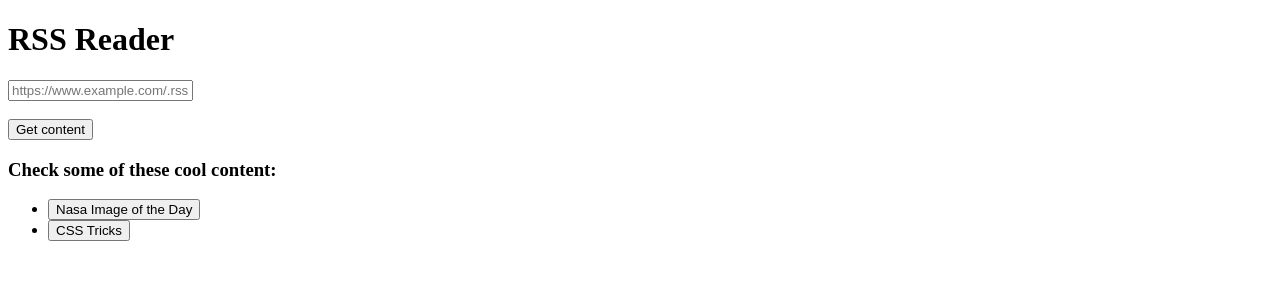
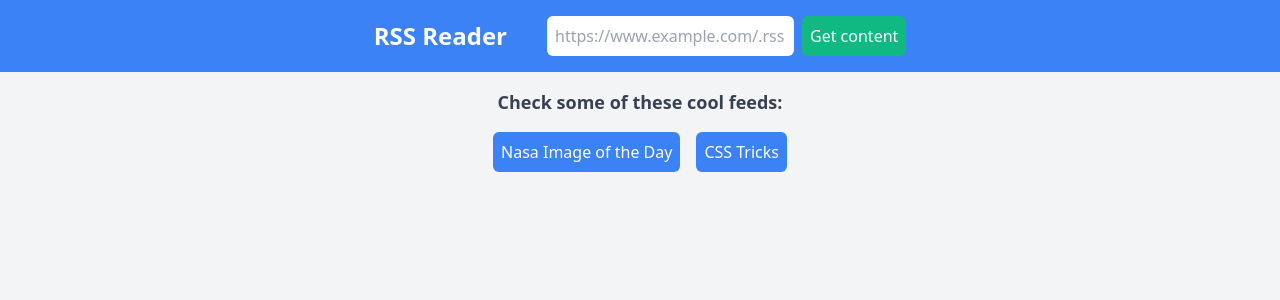
Before and after one commit to ascpenteado/rss-reader, a React (Create React App) app in the folder frontend/: page / in a window 1280 px wide. Shown: the top 300 px of the page. Built offline with nearby package versions, Linux system fonts and the light colour scheme.

Commit message:
apply new layout

```diff
--- a/frontend/src/App.js
+++ b/frontend/src/App.js
@@ -1,9 +1,10 @@
 import { useState } from "react";
 import axios from "axios";
+import Placeholder from "./components/Placeholder";
 
 function App() {
   const [feedUrl, setFeedUrl] = useState("");
-  const [feed, setFeed] = useState([]);
+  const [feed, setFeed] = useState("");
 
   const handleSubmit = async (e) => {
     e.preventDefault();
@@ -16,47 +17,52 @@ function App() {
   };
 
   return (
-    <div>
-      <h1>RSS Reader</h1>
+    <div className="bg-gray-100 flex-col min-h-screen text-gray-700">
+      <nav className="bg-blue-500 text-gray-800 p-4 flex justify-center items-center">
+        <h1 className="text-2xl font-bold text-white mr-10">RSS Reader</h1>
         <form onSubmit={handleSubmit}>
           <input
+            className="p-2 rounded-md mr-2"
             type="text"
             name="rssUrl"
             id="rssUrl"
             placeholder="https://www.example.com/.rss"
             onChange={(e) => setFeedUrl(e.target.value)}
           />
-        <br />
-        <br />
-        <button type="submit">Get content</button>
+          <button className="bg-green-500 text-white p-2 rounded-md" type="submit">
+            Get content
+          </button>
         </form>
-      <h3>Check some of these cool content:</h3>
-      <ul>
-        <li>
-          <button onClick={() => getFeed("https://www.nasa.gov/rss/dyn/lg_image_of_the_day.rss")}>
-            Nasa Image of the Day
-          </button>
-        </li>
-        <li>
-          <button onClick={() => getFeed("https://css-tricks.com/feed/")}>CSS Tricks</button>
-        </li>
-      </ul>
-      <main id="feed">
+      </nav>
+      <main className="container mx-auto pt-4">
         <section>
-          {feed.map((item) => {
+          {feed.length === 0 ? (
+            <Placeholder getFeed={getFeed} />
+          ) : (
+            feed.map((item) => {
               return (
-              <div key={item.guid}>
-                <img src={item.enclosure ? item.enclosure.url : ""} />
-                <h2>{item.title}</h2>
-                <small>{item.isoDate}</small>
-                <p>{item.contentSnippet}</p>
-                <button>View Article</button>
+                <div key={item.guid} className="max-w-screen-md mx-auto bg-gray-300 mb-4 p-4 rounded-lg flex">
+                  {item.enclosure ? (
+                    <img
+                      className="w-1/4 rounded-md mr-4"
+                      src={item.enclosure ? item.enclosure.url : ""}
+                      alt={item.title}
+                    />
+                  ) : (
+                    ""
+                  )}
+                  <div className="flex-col">
+                    <h2 className="text-xl font-bold">{item.title}</h2>
+                    <p className="text-sm mt-1 mb-1">{item.isoDate}</p>
+                    <p className="text-base mt-3 mb-1">{item.contentSnippet}</p>
                     <a target="_blank" rel="noreferrer" href={item.link}>
-                  <button>Go to article</button>
+                      <button className="bg-blue-500 text-white p-2 rounded-md mt-2">Go to article</button>
                     </a>
                   </div>
+                </div>
               );
-          })}
+            })
+          )}
         </section>
       </main>
     </div>
--- /dev/null
+++ b/frontend/src/components/Placeholder.js
@@ -0,0 +1,25 @@
+import React from "react";
+
+function Placeholder({ getFeed }) {
+  return (
+    <div className="text-center">
+      <h3 className="font-bold text-lg mb-2">Check some of these cool feeds:</h3>
+      <div className="flex justify-center max-w-sm mx-auto">
+        <button
+          className="bg-blue-500 text-white p-2 rounded-md mr-4 mt-2"
+          onClick={() => getFeed("https://www.nasa.gov/rss/dyn/lg_image_of_the_day.rss")}
+        >
+          Nasa Image of the Day
+        </button>
+        <button
+          className="bg-blue-500 text-white p-2 rounded-md mt-2"
+          onClick={() => getFeed("https://css-tricks.com/feed/")}
+        >
+          CSS Tricks
+        </button>
+      </div>
+    </div>
+  );
+}
+
+export default Placeholder;
--- a/frontend/src/index.js
+++ b/frontend/src/index.js
@@ -1,6 +1,7 @@
 import React from "react";
 import ReactDOM from "react-dom";
 import App from "./App";
+import "./index.css";
 
 ReactDOM.render(
   <React.StrictMode>
```
Lines whose indentation alone changed are shown as unchanged.
